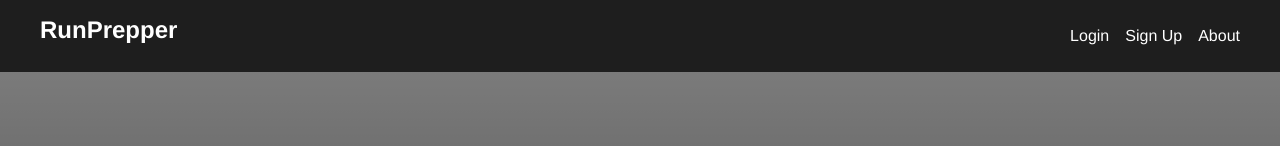
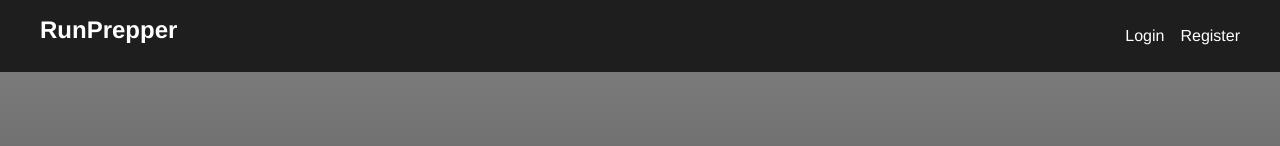
Before and after one commit to dangosailing/aidev24_webdev_fe, a React (Vite) app: page / in a window 1280 px wide. Shown: the top 146 px of the page. Built offline with nearby package versions, Linux system fonts and the light colour scheme; some icons are missing.

Commit message:
Update Header component with proper Link navigation, conditional rendering if user is logged in or not

```diff
--- a/src/components/Header.jsx
+++ b/src/components/Header.jsx
@@ -1,16 +1,48 @@
-import React from 'react';
-import '../styles/Header.css';
+import React, {useContext} from "react";
+import UserContext from "../contexts/UserContextBase";
+import { Link, useNavigate } from "react-router-dom";
+import Button from "./Button";
+import "../styles/Header.css";
 
 const Header = () => {
+  const { isLoggedIn, setUser, setIsLoggedIn } = useContext(UserContext);
+  const navigate = useNavigate()
+
+  const Logout = () => {
+    sessionStorage.removeItem('token')
+    setUser({ username: null })
+    setIsLoggedIn(false)
+    navigate('/')
+  }
+
   return (
     <header className="site-header">
       <div className="site-header__container">
         <h1 className="site-header__title">RunPrepper</h1>
-        <nav className="site-header__nav">
-          <a href="Login" className="site-header__link">Login</a>
-          <a href="Register" className="site-header__link">Sign Up</a>
-          <a href="/" className="site-header__link">About</a>
-        </nav>
+        {!isLoggedIn && (
+          <nav className="site-header__nav">
+            <Link className={"site-header__link"} to="/login">
+              Login
+            </Link>
+            <Link className={"site-header__link"} to="/register">
+              Register
+            </Link>
+          </nav>
+        )}
+        {isLoggedIn && (
+          <nav className="site-header__nav">
+            <Link className={"site-header__link"} to="/create-path">
+              Map Path
+            </Link>
+            <Link className={"site-header__link"} to="/account">
+              Account
+            </Link>
+            <Link className={"site-header__link"} to="/profile">
+              Profile
+            </Link>
+            <Button className={"site-header__link"} onClick={Logout} text={"Logout"}/>
+          </nav>
+        )}
       </div>
     </header>
   );
```
